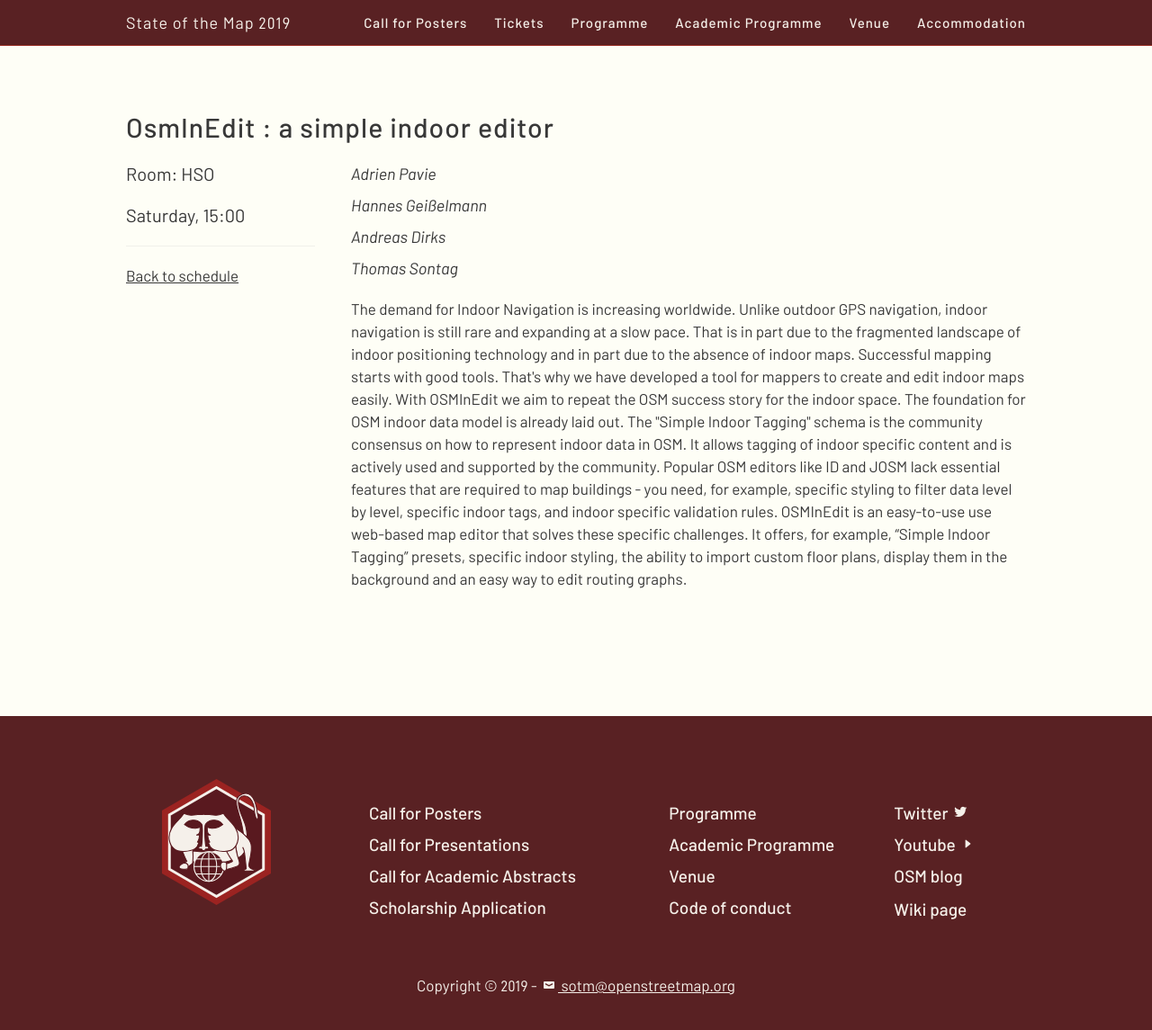
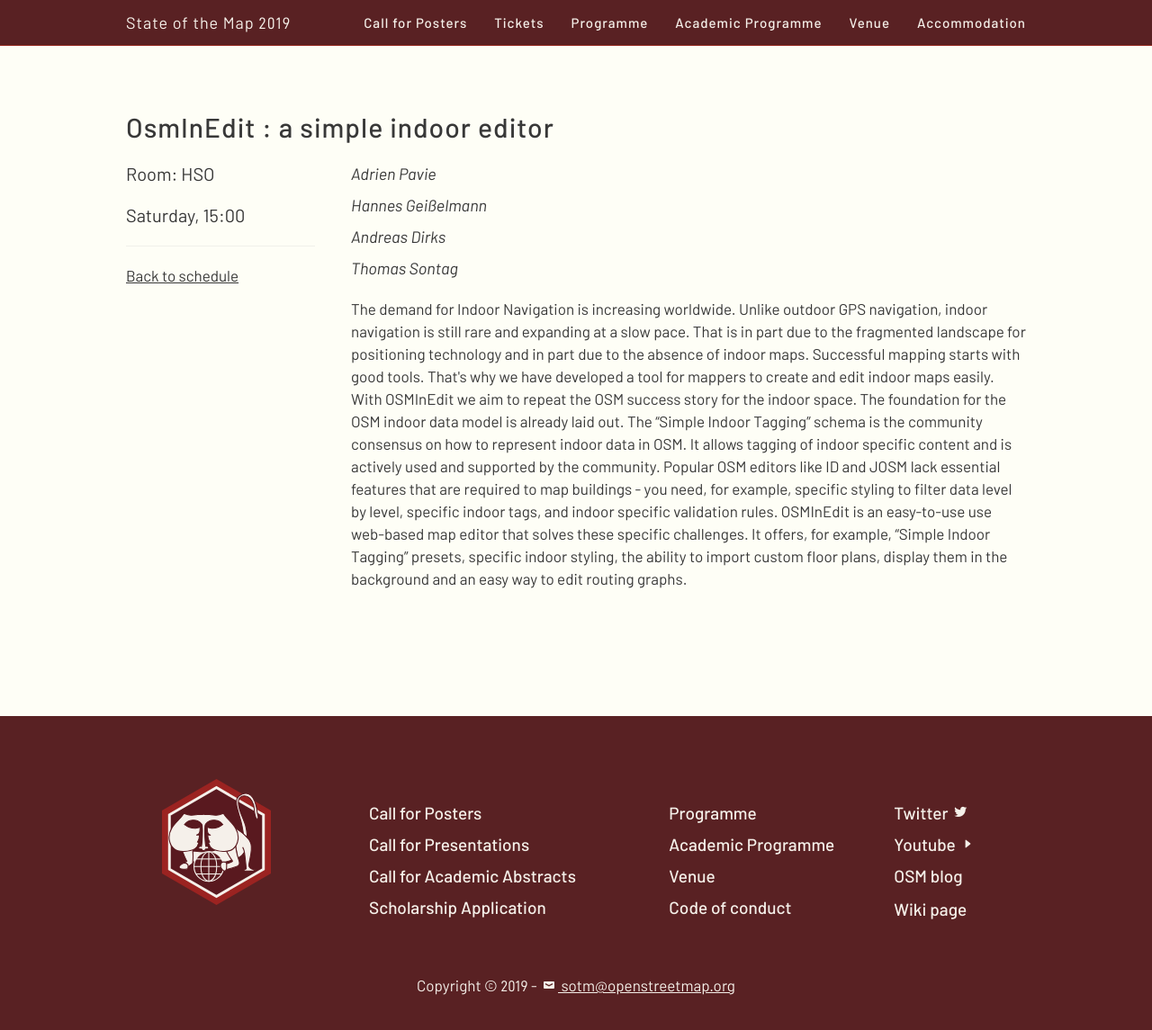
Before and after one commit to openstreetmap/stateofthemap-2019, a Jekyll site: the page built from sessions/VAADJ9.html, in a window 1280 px wide and 1164 px high. Shown: the top 1145 px of the window at 90% size. Built offline with Jekyll 4.4.1, drawn with Linux system fonts in a browser that asks for light colours.

Commit message:
schedule updates

```diff
--- a/_includes/schedule/_general.html
+++ b/_includes/schedule/_general.html
@@ -81,7 +81,7 @@
                         <td class="fill-darken0">12:00</td>
                         <td rowspan="1" id="session_3WQKAX">
         <a href="/sessions/3WQKAX">“Keepin&#39; it fresh (and good)!” - Continuous Ingestion of OSM Data at Facebook</a>
-        <br><span class="speaker">Saurav Mohapatra
+        <br><span class="speaker">Kevin Ventullo, Christopher Klaiber
     </span>
 </td>
 
--- a/sessions/3WQKAX.html
+++ b/sessions/3WQKAX.html
@@ -4,7 +4,7 @@
 title: "“Keepin' it fresh (and good)!” - Continuous Ingestion of OSM Data at Facebook"
 subtitle: ""
 code: "3WQKAX"
-speaker_names_with_affiliations: ['Saurav Mohapatra (Facebook)']
+speaker_names_with_affiliations: ['Kevin Ventullo (Facebook)', 'Christopher Klaiber (Facebook)']
 extra_tags:
 room: "GHS"
 length: "00:20"
--- a/sessions/EGMAVR.html
+++ b/sessions/EGMAVR.html
@@ -24,4 +24,4 @@
 <p>ImproveOSM is a powerful tool that detects and highlights areas in OSM where roads, one-way attributes, and turn restrictions are missing from the map. The first version of the JOSM plugin was released in 2015. Since then, the community has improved almost 200.000 areas with missing roads.</p></p>
 <h2>Share the word</h2>
 <p><em>Ilya Zverev</em>
-<p>WeeklyOSM is great, but is it the only channel for following news in OpenStreetMap? For most countries, yes. And that is sad. You can change it for the better: start a blog, record a podcast, tweet something. Here I will share my experience at keeping OSM community informed.&lt;/p</p>
+<p>WeeklyOSM is great, but is it the only channel for following news in OpenStreetMap? For most countries, yes. And that is sad. You can change it for the better: start a blog, record a podcast, tweet something. Here I will share my experience at keeping OSM community informed.</p></p>
--- a/sessions/VAADJ9.html
+++ b/sessions/VAADJ9.html
@@ -10,9 +10,4 @@
 time: "Saturday, 15:00"
 recording: True
 ---
-<p>The demand for Indoor Navigation is increasing worldwide. Unlike outdoor GPS navigation, indoor navigation is still rare and expanding at a slow pace. That is in part due to the fragmented landscape of indoor positioning technology and in part due to the absence of indoor maps.
-Successful mapping starts with good tools. That's why we have developed a tool for mappers to create and edit indoor maps easily.
-With OSMInEdit we aim to repeat the OSM success story for the indoor space.
-The foundation for OSM indoor data model is already laid out. The "Simple Indoor Tagging" schema is the community consensus on how to represent indoor data in OSM. It allows tagging of indoor specific content and is actively used and supported by the community.
-Popular OSM editors like ID and JOSM lack essential features that are required to map buildings - you need, for example, specific styling to filter data level by level, specific indoor tags, and indoor specific validation rules.
-OSMInEdit is an easy-to-use use web-based map editor that solves these specific challenges. It offers, for example, “Simple Indoor Tagging” presets, specific indoor styling, the ability to import custom floor plans, display them in the background and an easy way to edit routing graphs.</p>
+<p>The demand for Indoor Navigation is increasing worldwide. Unlike outdoor GPS navigation, indoor navigation is still rare and expanding at a slow pace. That is in part due to the fragmented landscape for positioning technology and in part due to the absence of indoor maps. Successful mapping starts with good tools. That's why we have developed a tool for mappers to create and edit indoor maps easily. With OSMInEdit we aim to repeat the OSM success story for the indoor space. The foundation for the OSM indoor data model is already laid out. The “Simple Indoor Tagging” schema is the community consensus on how to represent indoor data in OSM. It allows tagging of indoor specific content and is actively used and supported by the community. Popular OSM editors like ID and JOSM lack essential features that are required to map buildings - you need, for example, specific styling to filter data level by level, specific indoor tags, and indoor specific validation rules. OSMInEdit is an easy-to-use use web-based map editor that solves these specific challenges. It offers, for example, “Simple Indoor Tagging” presets, specific indoor styling, the ability to import custom floor plans, display them in the background and an easy way to edit routing graphs.</p>
```
